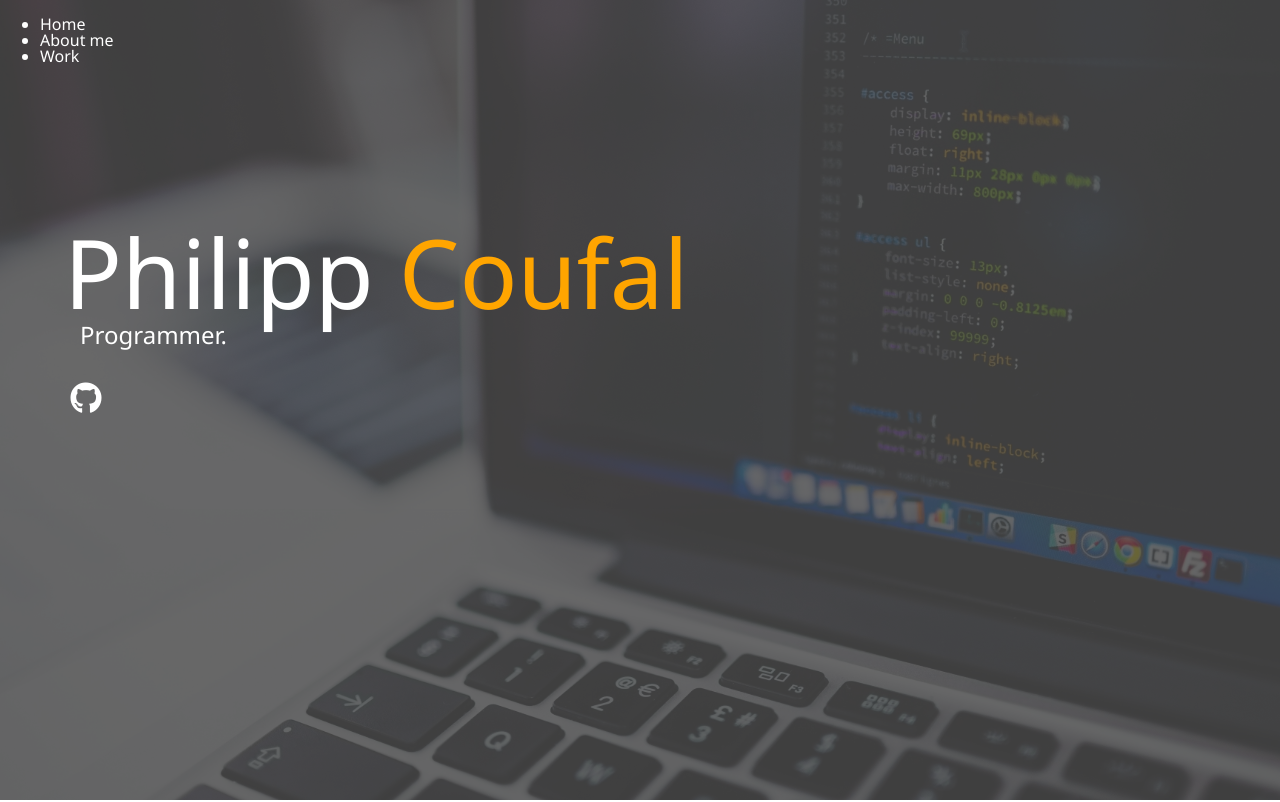
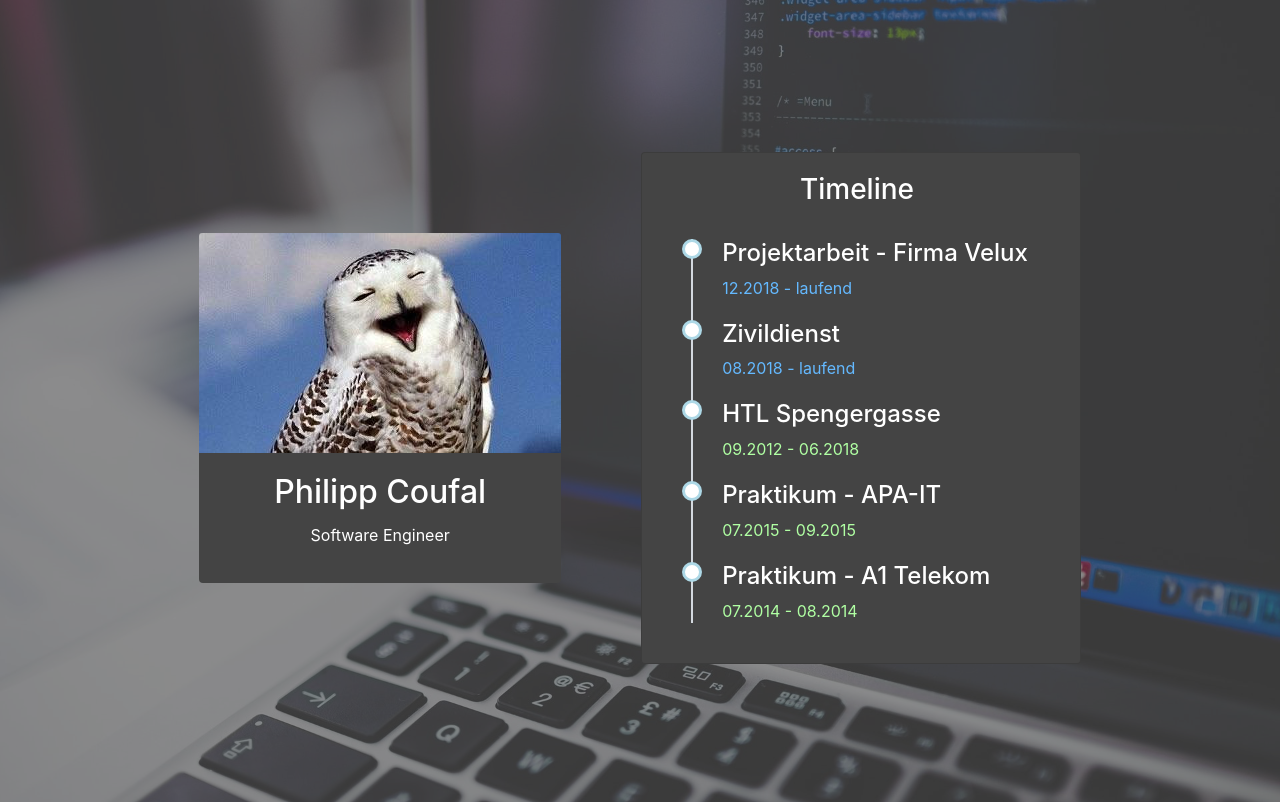
Before and after one commit to philippcou/philippcou.github.io, a website: page dist/index.html in a window 1280 px wide. Shown: the top 802 px of the page. Drawn offline with nearby package versions, Linux system fonts and the light colour scheme.

Commit message:
Added a sass compiler, built a design using bootstrap and added a timeline

```diff
--- a/package.json
+++ b/package.json
@@ -17,6 +17,7 @@
   },
   "homepage": "https://github.com/philippcou/philippcou.github.io#readme",
   "dependencies": {
+    "bootstrap": "^4.2.1",
     "node-sass": "^4.11.0"
   }
 }
--- a/scss/main.scss
+++ b/scss/main.scss
@@ -1,94 +1,104 @@
+@import "node_modules/bootstrap/scss/bootstrap";
+@import "timeline";
+
+$home-image: url(../img/background.jpg);
+$blur-color: #444;
 $primary-color: #444;
-$secondary-color: orange;
-$show-home-image: true;
-$home-image: url(../img/background-image.jpg);
-$background-opacity: 0.8;
+$secondary-color: rgb(100, 185, 255);
+$third-color: #b0ffa3;
+$font-color: #fff;
+$background-opacity: 0.6;
 
-
-@mixin easeOut{
-    transition: all 0.2s ease-in;
+@mixin easeOut {
+    transition: all 0.5s ease-out;
 }
 
-@mixin background{
-    @if $show-home-image {
-        &#bg-image{
+@mixin background {
+      &#bg-img {
         background: $home-image;
         background-attachment: fixed;
         background-size: cover;
 
-            &:after{
+        &:after {
           content: '';
           position: absolute;
           top: 0;
           right: 0;
-                width: 100%;
-                height: 100%;
-                background: rgba($primary-color, $background-opacity);
+          width: 100vw;
+          height: 200vh;
           z-index: -1;
-            }
+          background: rgba($blur-color, $background-opacity);
         }
       }
 }
 
-body {
-    @include background;
-    background: $primary-color;
-    height:100%;
-    margin: 0;
-    font-family: 'Segoe UI', Tahoma, Geneva, Verdana, sans-serif;
-    line-height: 1;
-    color: #fff;
+.secondary-color{
+    color: $secondary-color;
 }
 
-h1, h2, h3{
-    margin:0;
-    font-weight: 400;
-
-    &.lg-heading{
-        font-size: 6rem;
+.third-color{
+    color: $third-color;
 }
 
-    &.sm-heading{
-        margin-bottom: 2rem;
-        padding: 0.2rem 1rem;
-        //background: rgba(lighten($primary-color, 2), 0.5);
+html{
+    height:200vh;
+}
+
+body{
+    @include background;
+    color: $font-color;
+    //font-family: 'Roboto', sans-serif;
+    height: 200vh;
+}
+
+#landing-card{
+    max-height: 60vh;
+    max-width: 30rem;
+    border: none;
+    min-height: max-content;
+    background-color: $primary-color;
+}
+
+a{
+    color:black;
+    @include easeOut();
+    &:hover {
+        color: $secondary-color;
     }
 }
 
-a{
-    color:white;
-    text-decoration: none;
+
+#timeline-card{
+    width: max-content;
+    background-color: $primary-color;
+    height: max-content;
+    padding-right: 2rem;
+}
+
+#project-card{
+    width: max-content;
+    margin-right: 20rem;
+}
+
+.timeline-container{
+    height: inherit;
+    width: 100%;
+}
+
+@include media-breakpoint-up(lg){
+    #timeline-card{
+        width: max-content;
+    }
+
+    #landing-card{
+        margin-right: 5rem;
+    }
 }
 
 
-header{
-    position: fixed;
-    z-index: 2;
-    width: 100%;
-}
-
-.text-secondary{
-    color:$secondary-color;
-}
-
-main{
-    padding: 4rem;
-    height: 100%;
-    .icons{
-        margin-top: 1rem;
-        a{
-            padding: 0.4rem;
-            &:hover{
-                color: $secondary-color;
-                @include easeOut();
+@include media-breakpoint-down(lg){
+    .col{
+        display:flex;
+        flex-direction: column;
     }
 }
-    }
-
-    &#home{
-        overflow: hidden;
-        h1{
-            margin-top: 20vh;
-        }
-    }
-}
--- /dev/null
+++ b/scss/timeline.scss
@@ -0,0 +1,37 @@
+ul{
+    &.timeline{
+        list-style-type: none;
+        position: relative;
+
+
+        &:before{
+            content: ' ';
+            background: #d4d9df;
+            display: inline-block;
+            position: absolute;
+            left: 29px;
+            width: 2px;
+            height: 100%;
+            z-index: 400;
+        }
+
+        li{
+            margin: 20px 0;
+            padding-left: 20px;
+
+
+            &:before{
+                content: ' ';
+                background: white;
+                display: inline-block;
+                position: absolute;
+                border-radius: 50%;
+                border: 3px solid lightblue;
+                left: 20px;
+                width: 20px;
+                height: 20px;
+                z-index: 400;
+            }
+        }
+    }
+}
```
Also changed, not shown: dist/css/main.css, dist/css/timeline.css (added), dist/img/background-image.jpg (deleted), dist/img/background.jpg (added), dist/img/owl.jpg (added), dist/index.html, dist/js/main.js, 2 other files. Lines whose indentation alone changed are shown as unchanged.
